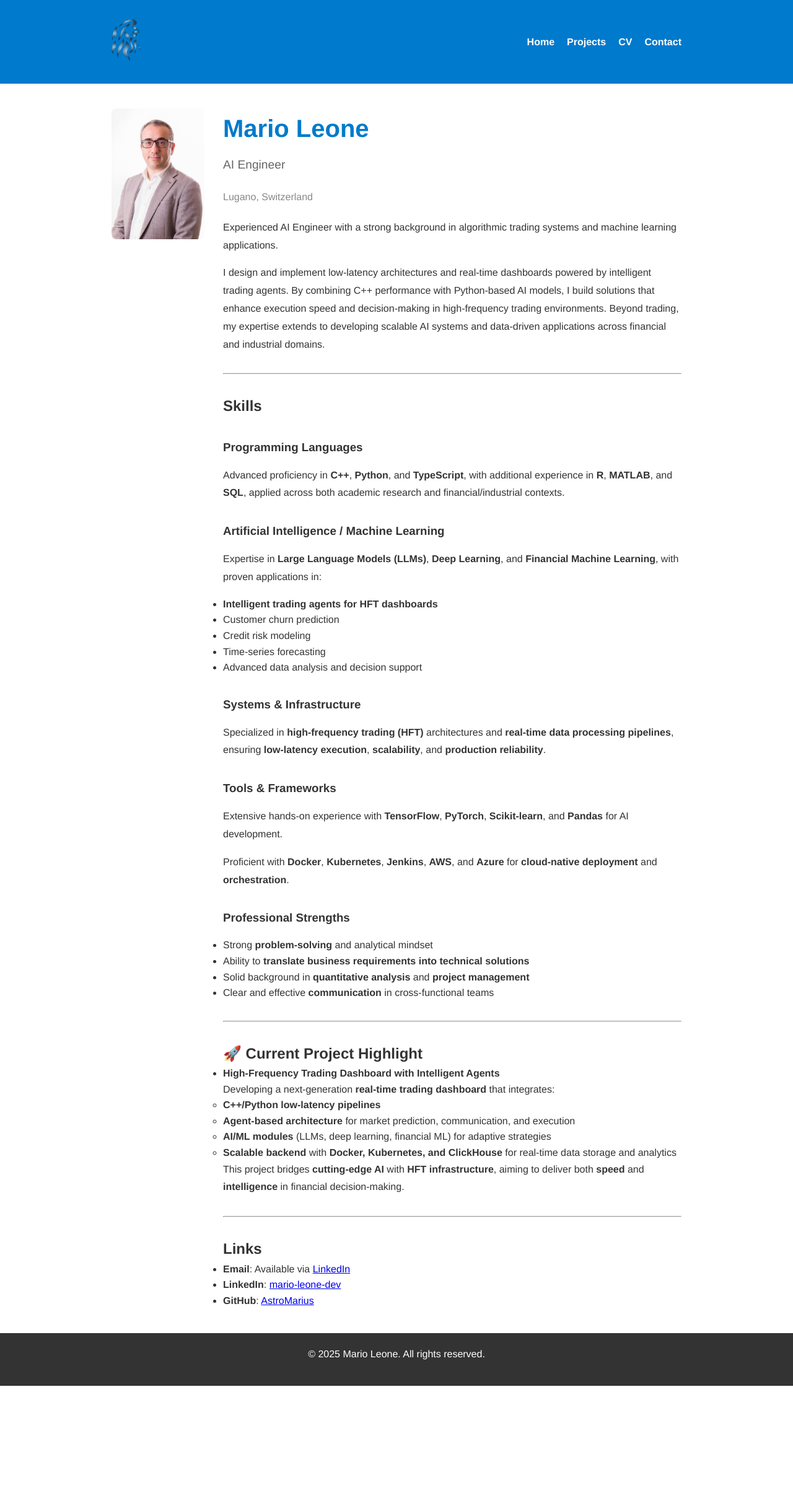
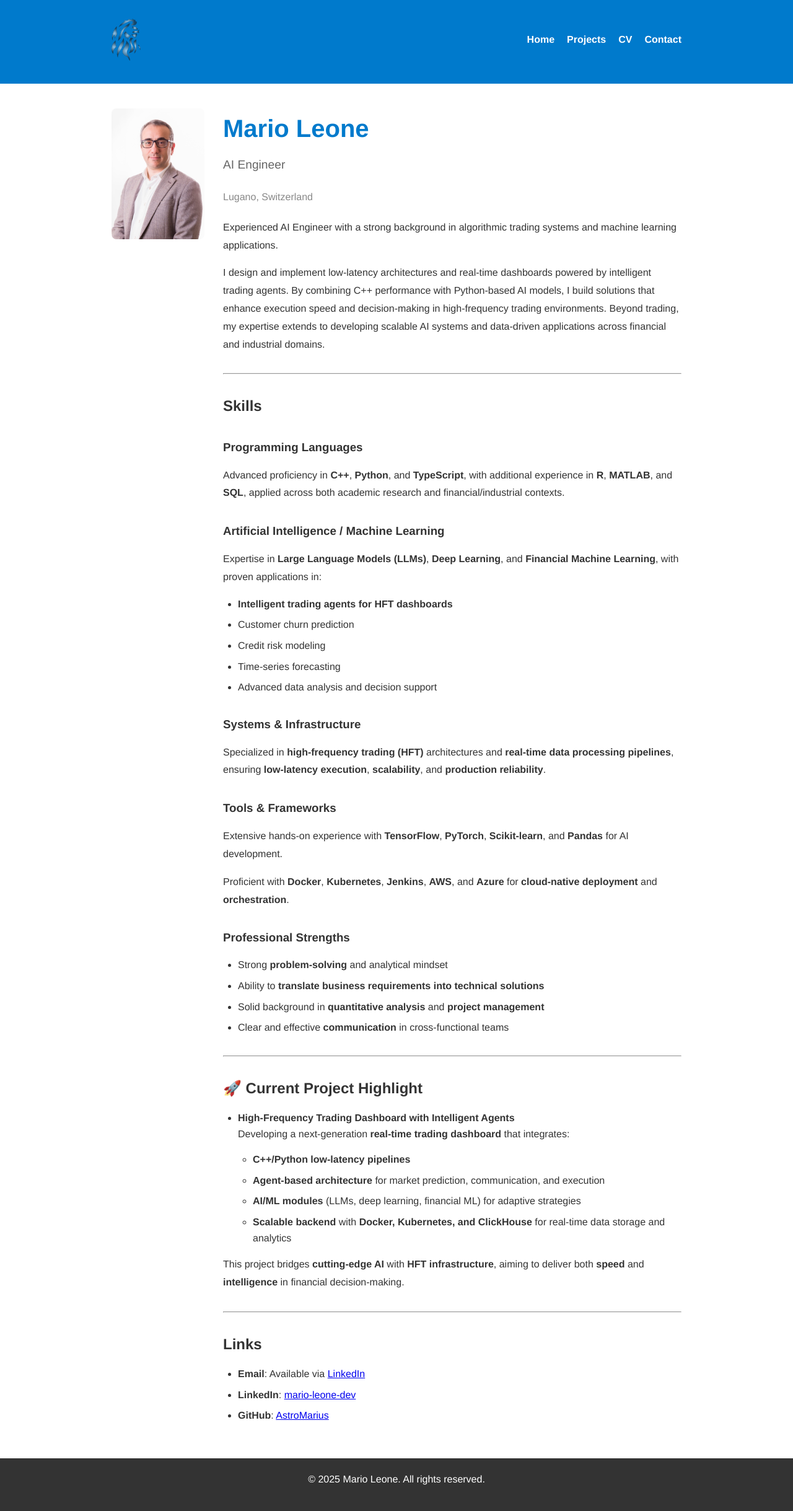
Before and after one commit to AstroMarius/marioleone.github.io, a Jekyll site: the page built from index.md, in a window 1280 px wide. Shown: the whole page at 62% size. Built offline with Jekyll 4.4.1, drawn with Linux system fonts in a browser that asks for light colours; before the commit the page ends 2236 px from its top, so only the background shows below that.

Commit message:
fix: migliorare la gestione degli elenchi puntati
Aggiunti margini e indentazione per gli elenchi puntati per migliorare la leggibilità e l'aspetto visivo.

```diff
--- a/assets/css/style.css
+++ b/assets/css/style.css
@@ -194,6 +194,17 @@ hr {
   margin-bottom: 2rem; /* Spazio sotto la linea */
 }
 
+/* Miglioramento degli elenchi puntati */
+ul {
+  margin-top: 1rem; /* Spazio sopra l'elenco */
+  margin-bottom: 1rem; /* Spazio sotto l'elenco */
+  padding-left: 1.5rem; /* Indentazione degli elementi */
+}
+
+ul li {
+  margin-bottom: 0.5rem; /* Spazio tra gli elementi */
+}
+
 /* Responsive design */
 @media (max-width: 768px) {
   header, footer {
```
